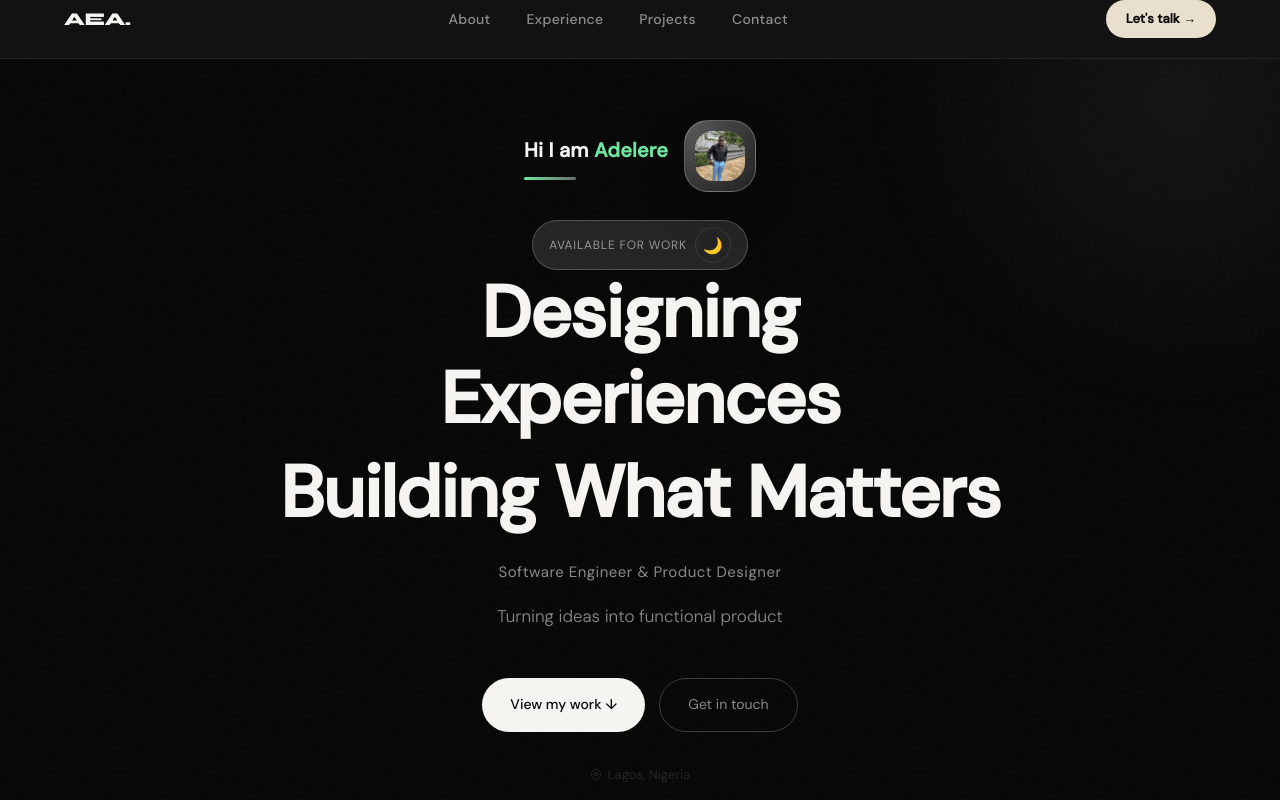
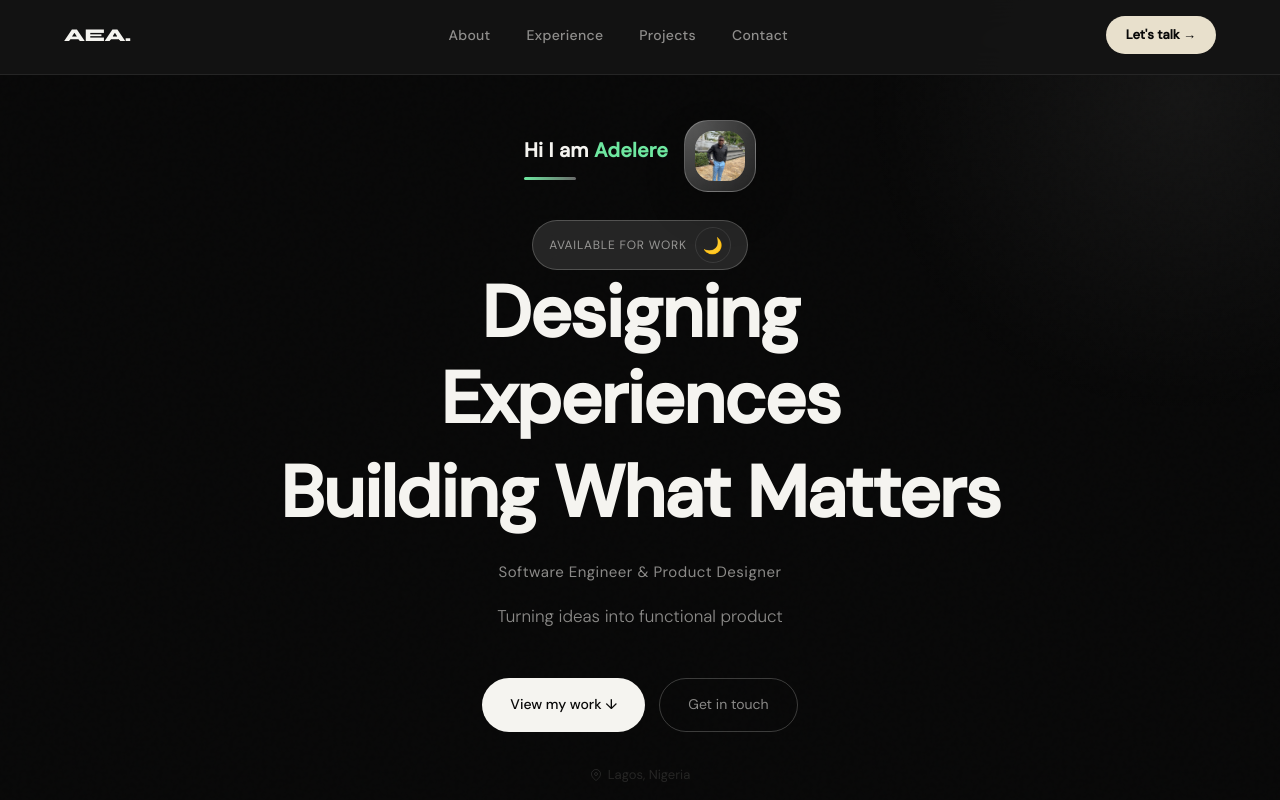
Before and after one commit to AdelodunAdelere/Myportfolio, a React (Vite) app: page / in a window 1280 px wide. Shown: the top 800 px of the page. Built offline with nearby package versions, Linux system fonts and the light colour scheme.

Commit message:
add changes from navbar.module.css

```diff
--- a/src/components/Navbar.module.css
+++ b/src/components/Navbar.module.css
@@ -14,7 +14,7 @@
   -webkit-backdrop-filter: blur(16px);
   border-bottom: 1px solid rgba(255, 255, 255, 0.08);
   transition: background 0.3s, border-color 0.3s;
-  padding-top: env(safe-area-inset-top);
+  padding-top: max(env(safe-area-inset-top), 16px);
 }
 
 :global(.light-theme) .nav {
```
